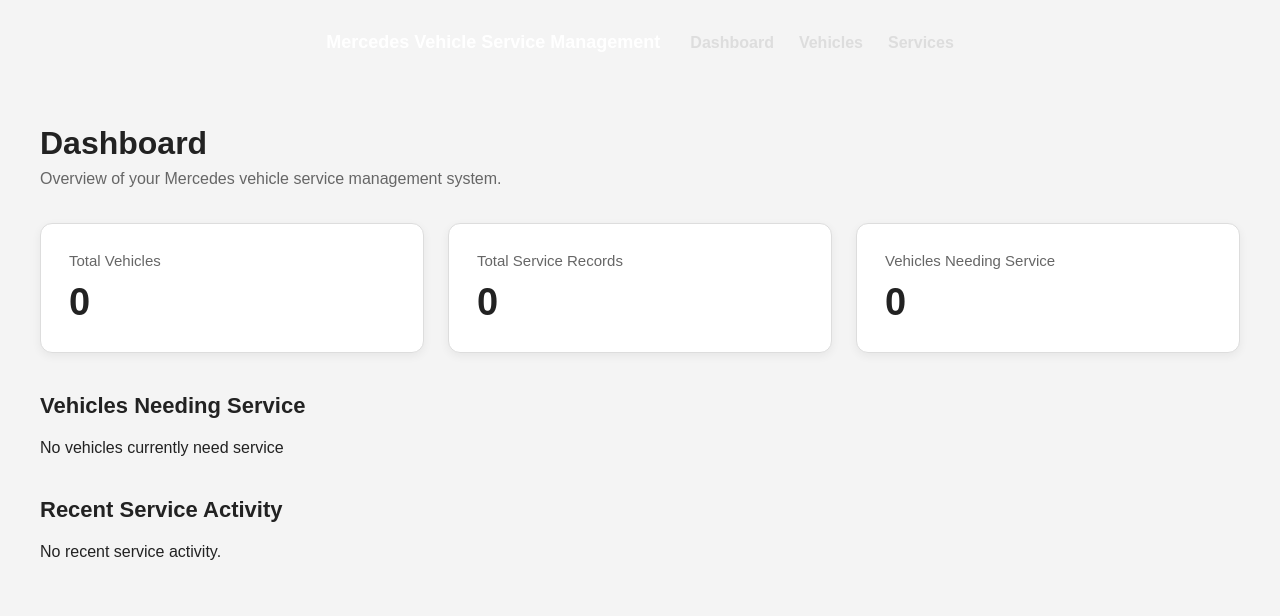
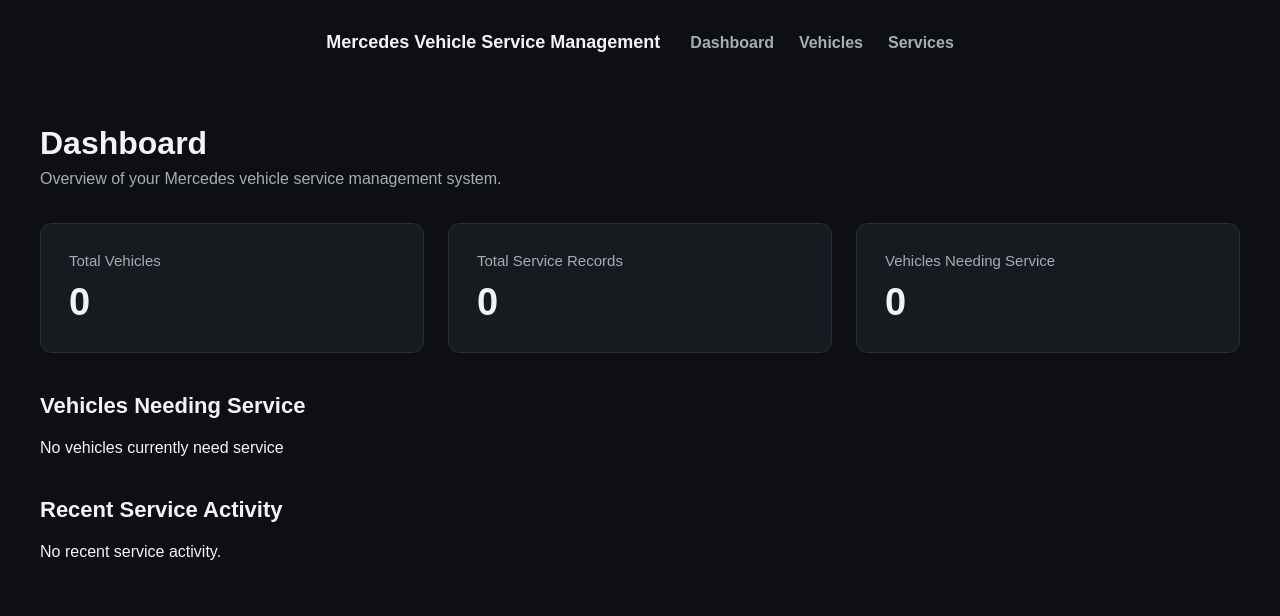
Before and after one commit to nnoroi/vehicle_service_management, a Flask app: page /dashboard in a window 1280 px wide. Shown: the top 616 px of the page. Run offline with Flask 3, Linux system fonts and the light colour scheme; data that the repository does not hold is empty.

Commit message:
Apply dark dashboard theme

```diff
--- a/app/static/css/style.css
+++ b/app/static/css/style.css
@@ -1,13 +1,13 @@
 body {
     margin: 0;
     font-family: Arial, sans-serif;
-    background-color: #f4f4f4;
-    color: #222;
+    background-color: #0d0f12;
+    color: #f1f3f5;
 }
 
 .navbar {
-    background-color: #111;
-    border-bottom: 1px solid #333;
+    background-color: #08090b;
+    border-bottom: 1px solid #2a2f36;
 }
 
 .navbar-container {
@@ -22,7 +22,7 @@ body {
 
 
 .brand {
-    color: white;
+    color: #f1f3f5;
     text-decoration: none;
     font-weight: bold;
     font-size: 18px;
@@ -34,14 +34,14 @@ body {
 }
 
 .nav-links a {
-    color: #ddd;
+    color: #a6adb7;
     text-decoration: none;
     font-weight: bold;
     transition: color 0.2s ease;
 }
 
 .nav-links a:hover {
-    color: white;
+    color: #f1f3f5;
 }
 
 .main-container {
@@ -62,7 +62,7 @@ body {
 
 .dashboard-header p {
     margin: 0;
-    color: #666;
+    color: #a6adb7;
     font-size: 16px;
 }
 
@@ -74,24 +74,24 @@ body {
 }
 
 .stat-card {
-    background-color: white;
+    background-color: #171a1f;
     padding: 28px;
     border-radius: 12px;
-    border: 1px solid #ddd;
-    box-shadow: 0 3px 10px rgba(0, 0, 0, 0.06);
-    transition: transform 0.2s ease, box-shadow 0.2s ease;
+    border: 1px solid #2a2f36;
+    box-shadow: none;
+    transition: transform 0.2s ease, background-color 0.2s ease;
 }
 
 .stat-card:hover {
     transform: translateY(-3px);
-    box-shadow: 0 6px 16px rgba(0, 0, 0, 0.1);
+    background-color: #1d2127;
 }
 
 .stat-card h2 {
     font-size: 15px;
     font-weight: normal;
     margin: 0 0 12px 0;
-    color: #666;
+    color: #a6adb7;
 }
 
 .stat-card p {
```
Also changed, not shown: other parts of app/static/css/style.css (+11 -12 lines).
